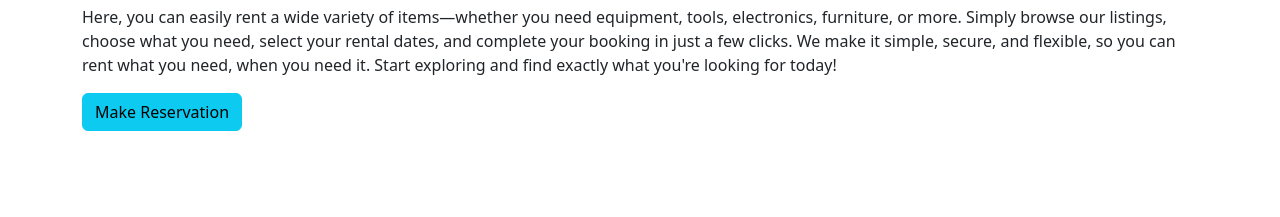
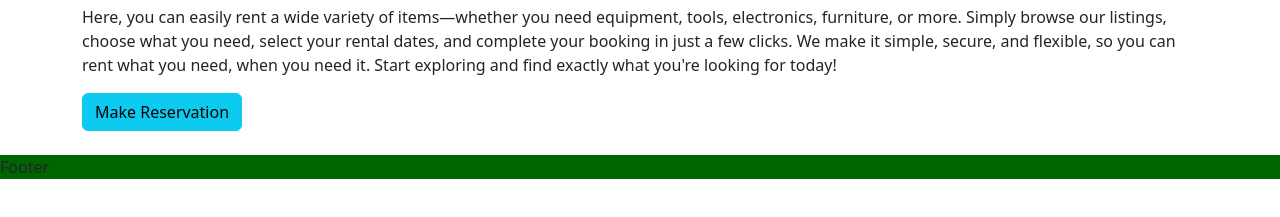
Before and after one commit to Kreagentle/booking_service, a plain HTML site: page static/index.html in a window 1280 px wide. Shown: the part 155-372 px from the top of the page. Drawn offline with nearby package versions, Linux system fonts and the light colour scheme.

Commit message:
Add footer

```diff
--- a/static/index.html
+++ b/static/index.html
@@ -5,6 +5,12 @@
         <meta name="viewport" content="width=device-width, initial-scale=1">
         <title>Test page</title>
         <link href="https://cdn.jsdelivr.net/npm/bootstrap@5.3.5/dist/css/bootstrap.min.css" rel="stylesheet" integrity="sha384-SgOJa3DmI69IUzQ2PVdRZhwQ+dy64/BUtbMJw1MZ8t5HZApcHrRKUc4W0kG879m7" crossorigin="anonymous">
+        <style>
+            .my-footer {
+                background-color: darkgreen;
+                margin-top: 1.5em;
+            }
+        </style>
     </head>
     <body>
     <nav class="navbar bg-dark navbar-expand-lg bg-body-tertiary" data-bs-theme="dark">
@@ -92,6 +98,12 @@
                 </div>
             </div>
         </div>
+
+    <div class="row my-footer">
+        <div class="col">
+            Footer
+        </div>
+    </div>
     <script src="https://cdn.jsdelivr.net/npm/bootstrap@5.3.6/dist/js/bootstrap.bundle.min.js" integrity="sha384-j1CDi7MgGQ12Z7Qab0qlWQ/Qqz24Gc6BM0thvEMVjHnfYGF0rmFCozFSxQBxwHKO" crossorigin="anonymous"></script>
     <!--<h1>This is the title page.</h1>
     <h2>This is the title page with h2.</h2>
```
